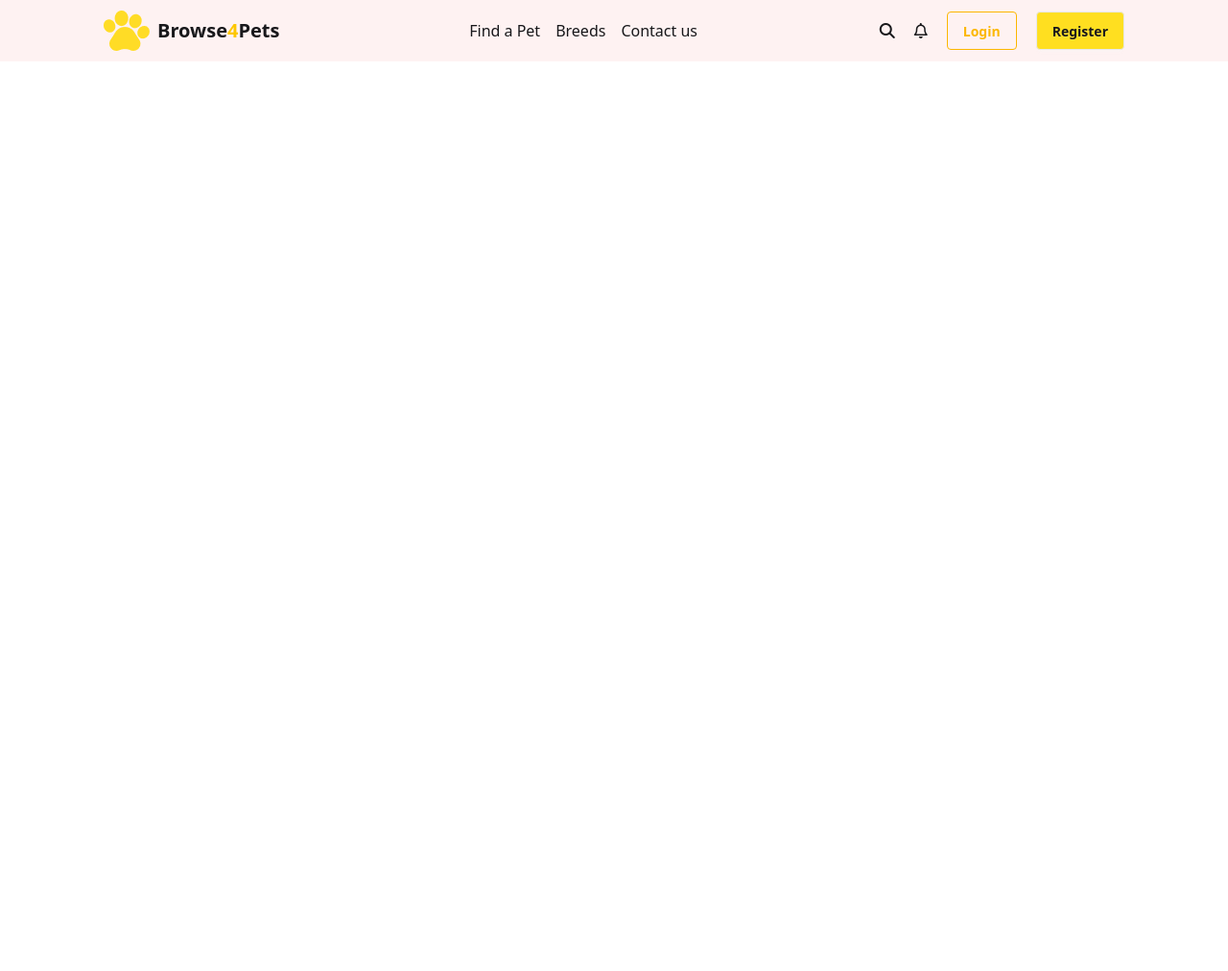
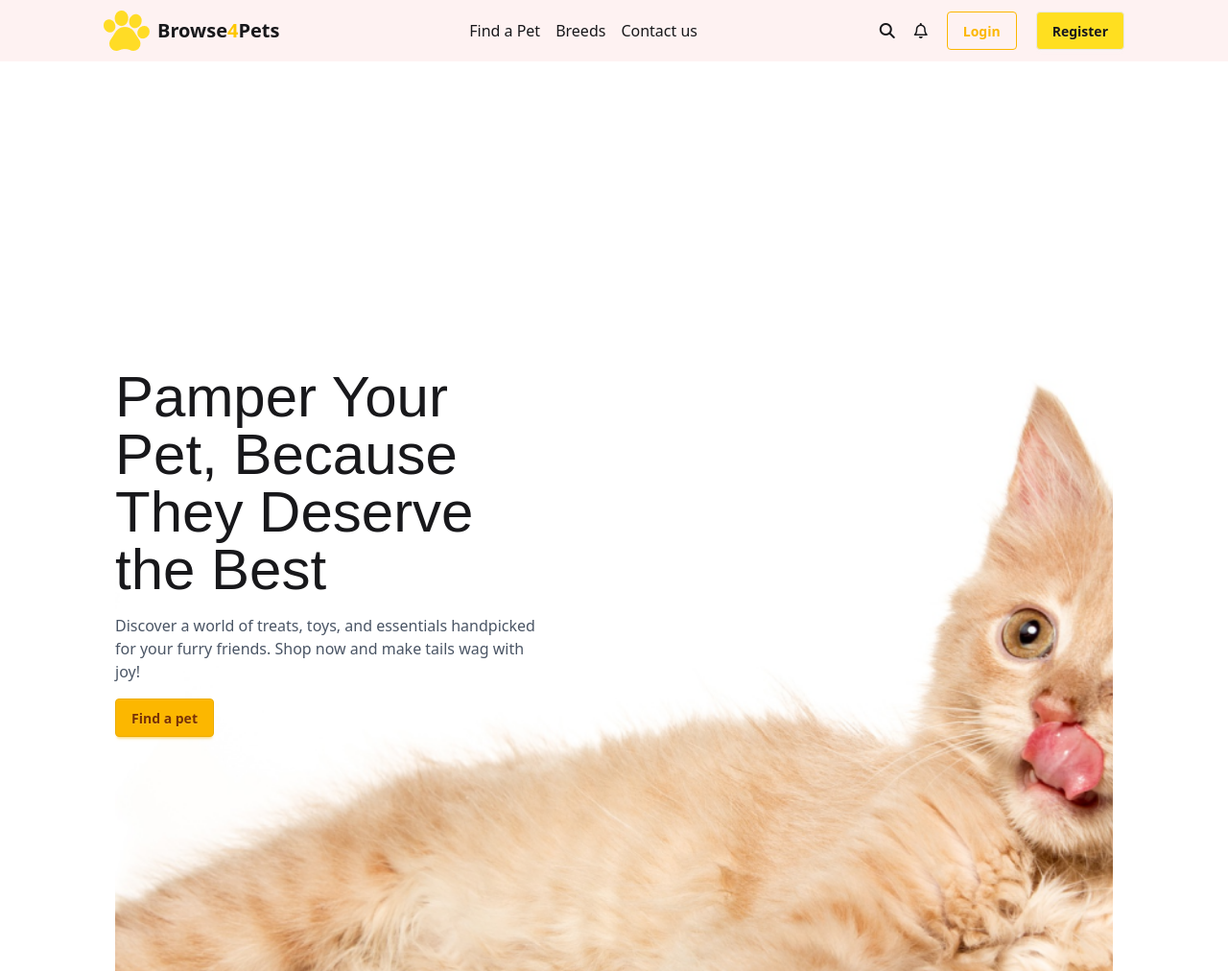
Before and after one commit to islamkamrulmd/WEB11-2327_assignment-3, a plain HTML site: page index.html in a window 1280 px wide. Shown: the top 1012 px of the page at 96% size. Before the commit the page ends 800 px from the top, so only its background shows below. Drawn offline with nearby package versions, Linux system fonts and the light colour scheme; a web font is replaced by a local one.

Commit message:
banner section designed

```diff
--- a/index.html
+++ b/index.html
@@ -43,6 +43,25 @@
             </div>
         </div>
     </header>
+
+    <!-- Banner Section -->
+    <section class="relative px-25 h-300">
+            <div class="absolute inset-30 bg-cover bg-center" style="background-image: url('assets/cat-big.png');">
+                <div class="w-3/7 z-10 text-left">
+                    <h1 class="adlam-font text-4xl md:text-6xl font-bold mt-50">
+                        Pamper Your Pet, Because They Deserve the Best
+                    </h1>
+                    <p class="text-gray-600 mt-4">
+                        Discover a world of treats, toys, and essentials handpicked for your furry friends. Shop now and
+                        make tails wag with joy!
+                    </p>
+                    <button class="btn btn-warning mt-4">Find a pet</button>
+                </div>
+            </div>
+    </section>
+
+    <main>
+
     </main>
 
 </body>
```
